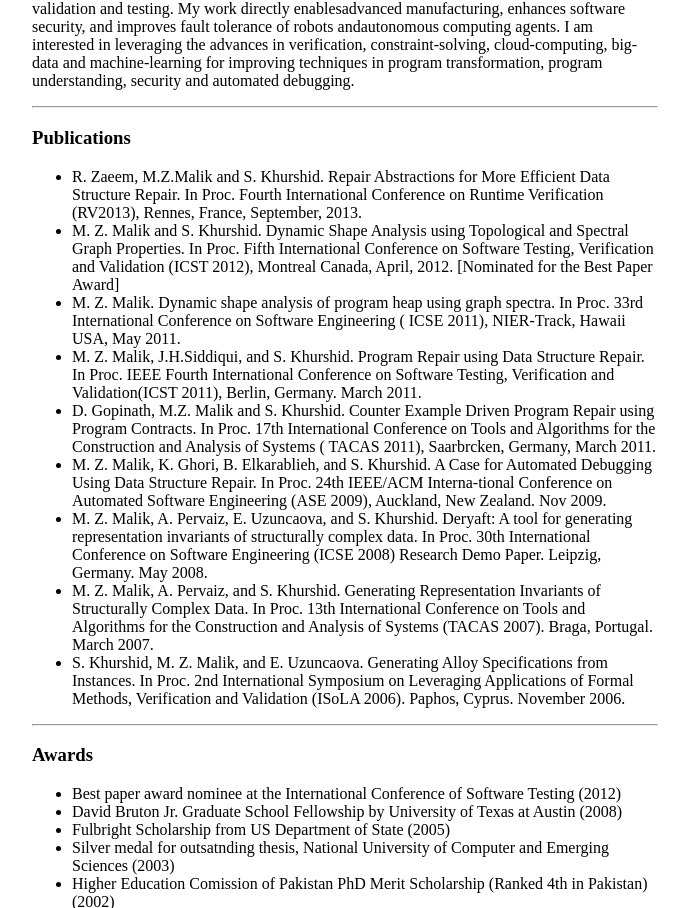
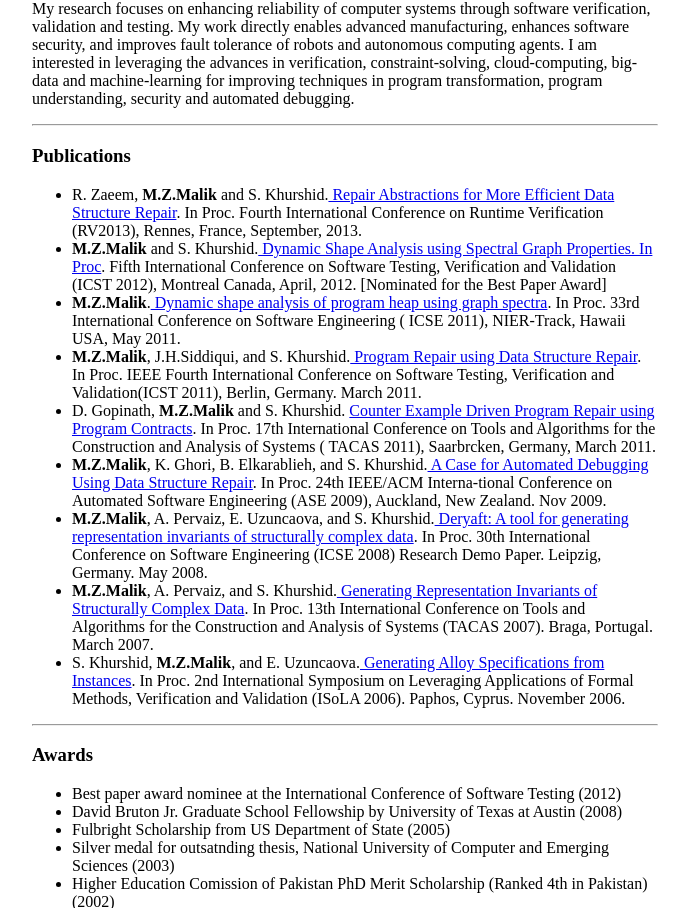
Before and after one commit to zubair323/zubair323.github.io, a plain HTML site: page index.html in a window 1280 px wide. Shown: the part 674-1582 px from the top of the page, without its empty margins (295-981 px from the left). Drawn offline with Linux system fonts and the light colour scheme.

Commit message:
links added to publications

```diff
--- a/index.html
+++ b/index.html
@@ -41,31 +41,30 @@
 
 <P><HR><P>
     <h3>About Me</h3>
-   I am a postdoctoral researcher at the Robotics Institute (CMU), working on an interdisciplinary project with four advisers/collaborators:  Anthony Tomasic (Language Technologies), Charles Garrod (Sofwtare Engineering), Aaron Steinfeld (Robotics), and John Zimmermann (HCI). <br>
+   I have joined the Robotics Institute (CMU) as a postdoctoral researcher. I will be working on Triamisu, an interdisciplinary project, with four advisers/collaborators:  Anthony Tomasic (Language Technologies), Charles Garrod (Sofwtare Engineering), Aaron Steinfeld (Robotics), and John Zimmermann (HCI). <br>
 
-   Earlier I was a research fellow with the Center for Identity at the University of Texas at Austin where I worked with Dr. Suzanne Barber from August 2013 to September 2014 <br>
+   Earlier I was a research fellow with the Center for Identity at the University of Texas at Austin where I worked with Dr. Suzanne Barber from August 2013 to September 2014. <br>
 
-   I completed my PhD with Dr. Sarfarz Khurshid at the University of Texas at Austin in August 2014. My PhD research work was completed in July 2013. <br>
+   I completed my PhD with Dr. Sarfarz Khurshid at the University of Texas at Austin in August 2014. Research work towards my PhD was completed in July 2013. <br>
 
 <P><HR><P>
     <h3>Research Interests</h3>
-    My research focuses on enhancing reliabilityof computer systems through software verification, validation and testing. My work directly enablesadvanced manufacturing, enhances software security, and improves fault tolerance of robots andautonomous computing agents.
-    I am interested in leveraging the advances in verification, constraint-solving, cloud-computing, big-data and machine-learning for
-improving techniques in program transformation, program understanding, security and automated debugging. <br>
+    My research focuses on enhancing reliability of computer systems through software verification, validation and testing. My work directly enables advanced manufacturing, enhances software security, and improves fault tolerance of robots and autonomous computing agents.
+    I am interested in leveraging the advances in verification, constraint-solving, cloud-computing, big-data and machine-learning for improving techniques in program transformation, program understanding, security and automated debugging. <br>
 
 
 <P><HR><P>
     <h3> Publications</h3>
     <UL>
-    <li> R. Zaeem, M.Z.Malik and S. Khurshid. Repair Abstractions for More Efficient Data Structure Repair. In Proc. Fourth International Conference on Runtime Verification (RV2013), Rennes, France, September, 2013.</li>
-    <li> M. Z. Malik and S. Khurshid. Dynamic Shape Analysis using Topological and Spectral Graph Properties. In Proc. Fifth International Conference on Software Testing, Verification and Validation (ICST 2012), Montreal Canada, April, 2012. [Nominated for the Best Paper Award]</li>
-    <li> M. Z. Malik. Dynamic shape analysis of program heap using graph spectra. In Proc. 33rd International Conference on Software Engineering ( ICSE 2011), NIER-Track, Hawaii USA, May 2011.</li>
-    <li> M. Z. Malik, J.H.Siddiqui, and S. Khurshid. Program Repair using Data Structure Repair. In Proc. IEEE Fourth International Conference on Software Testing, Verification and Validation(ICST 2011), Berlin, Germany. March 2011.</li>
-    <li> D. Gopinath, M.Z. Malik and S. Khurshid. Counter Example Driven Program Repair using Program Contracts. In Proc. 17th International Conference on Tools and Algorithms for the Construction and Analysis of Systems ( TACAS 2011), Saarbrcken, Germany, March 2011.
-    <li> M. Z. Malik, K. Ghori, B. Elkarablieh, and S. Khurshid. A Case for Automated Debugging Using Data Structure Repair. In Proc. 24th IEEE/ACM Interna-tional Conference on Automated Software Engineering (ASE 2009), Auckland, New Zealand. Nov 2009.</li>
-    <li> M. Z. Malik, A. Pervaiz, E. Uzuncaova, and S. Khurshid. Deryaft: A tool for generating representation invariants of structurally complex data. In Proc. 30th International Conference on Software Engineering (ICSE 2008) Research Demo Paper. Leipzig, Germany. May 2008.</li>
-    <li> M. Z. Malik, A. Pervaiz, and S. Khurshid. Generating Representation Invariants of Structurally Complex Data. In Proc. 13th International Conference on Tools and Algorithms for the Construction and Analysis of Systems (TACAS 2007). Braga, Portugal. March 2007.</li>
-    <li> S. Khurshid, M. Z. Malik, and E. Uzuncaova. Generating Alloy Specifications from Instances. In Proc. 2nd International Symposium on Leveraging Applications of Formal Methods, Verification and Validation (ISoLA 2006). Paphos, Cyprus. November 2006.</li>
+    <li> R. Zaeem, <b>M.Z.Malik</b> and S. Khurshid.<a href="http://link.springer.com/chapter/10.1007%2F978-3-642-40787-1_14"> Repair Abstractions for More Efficient Data Structure Repair</a>. In Proc. Fourth International Conference on Runtime Verification (RV2013), Rennes, France, September, 2013.</li>
+    <li> <b>M.Z.Malik</b> and S. Khurshid.<a href="http://ieeexplore.ieee.org/xpl/articleDetails.jsp?arnumber=6200120"> Dynamic Shape Analysis using Spectral Graph Properties. In Proc</a>. Fifth International Conference on Software Testing, Verification and Validation (ICST 2012), Montreal Canada, April, 2012. [Nominated for the Best Paper Award]</li>
+    <li> <b>M.Z.Malik</b>.<a href="http://dl.acm.org/citation.cfm?doid=1985793.1985956"> Dynamic shape analysis of program heap using graph spectra</a>. In Proc. 33rd International Conference on Software Engineering ( ICSE 2011), NIER-Track, Hawaii USA, May 2011.</li>
+    <li> <b>M.Z.Malik</b>, J.H.Siddiqui, and S. Khurshid.<a href="http://ieeexplore.ieee.org/xpl/articleDetails.jsp?arnumber=5770608"> Program Repair using Data Structure Repair</a>. In Proc. IEEE Fourth International Conference on Software Testing, Verification and Validation(ICST 2011), Berlin, Germany. March 2011.</li>
+    <li> D. Gopinath, <b>M.Z.Malik</b> and S. Khurshid. <a href="http://link.springer.com/chapter/10.1007%2F978-3-642-19835-9_15">Counter Example Driven Program Repair using Program Contracts</a>. In Proc. 17th International Conference on Tools and Algorithms for the Construction and Analysis of Systems ( TACAS 2011), Saarbrcken, Germany, March 2011.
+    <li> <b>M.Z.Malik</b>, K. Ghori, B. Elkarablieh, and S. Khurshid.<a href="http://www.computer.org/csdl/proceedings/ase/2009/3891/00/3891a620-abs.html"> A Case for Automated Debugging Using Data Structure Repair</a>. In Proc. 24th IEEE/ACM Interna-tional Conference on Automated Software Engineering (ASE 2009), Auckland, New Zealand. Nov 2009.</li>
+    <li> <b>M.Z.Malik</b>, A. Pervaiz, E. Uzuncaova, and S. Khurshid.<a href="http://dl.acm.org/citation.cfm?doid=1368088.1368223"> Deryaft: A tool for generating representation invariants of structurally complex data</a>. In Proc. 30th International Conference on Software Engineering (ICSE 2008) Research Demo Paper. Leipzig, Germany. May 2008.</li>
+    <li> <b>M.Z.Malik</b>, A. Pervaiz, and S. Khurshid.<a href="http://link.springer.com/chapter/10.1007%2F978-3-540-71209-1_5"> Generating Representation Invariants of Structurally Complex Data</a>. In Proc. 13th International Conference on Tools and Algorithms for the Construction and Analysis of Systems (TACAS 2007). Braga, Portugal. March 2007.</li>
+    <li> S. Khurshid, <b>M.Z.Malik</b>, and E. Uzuncaova.<a href="http://ieeexplore.ieee.org/xpl/articleDetails.jsp?arnumber=4463748"> Generating Alloy Specifications from Instances</a>. In Proc. 2nd International Symposium on Leveraging Applications of Formal Methods, Verification and Validation (ISoLA 2006). Paphos, Cyprus. November 2006.</li>
 
 
     </UL>
```
